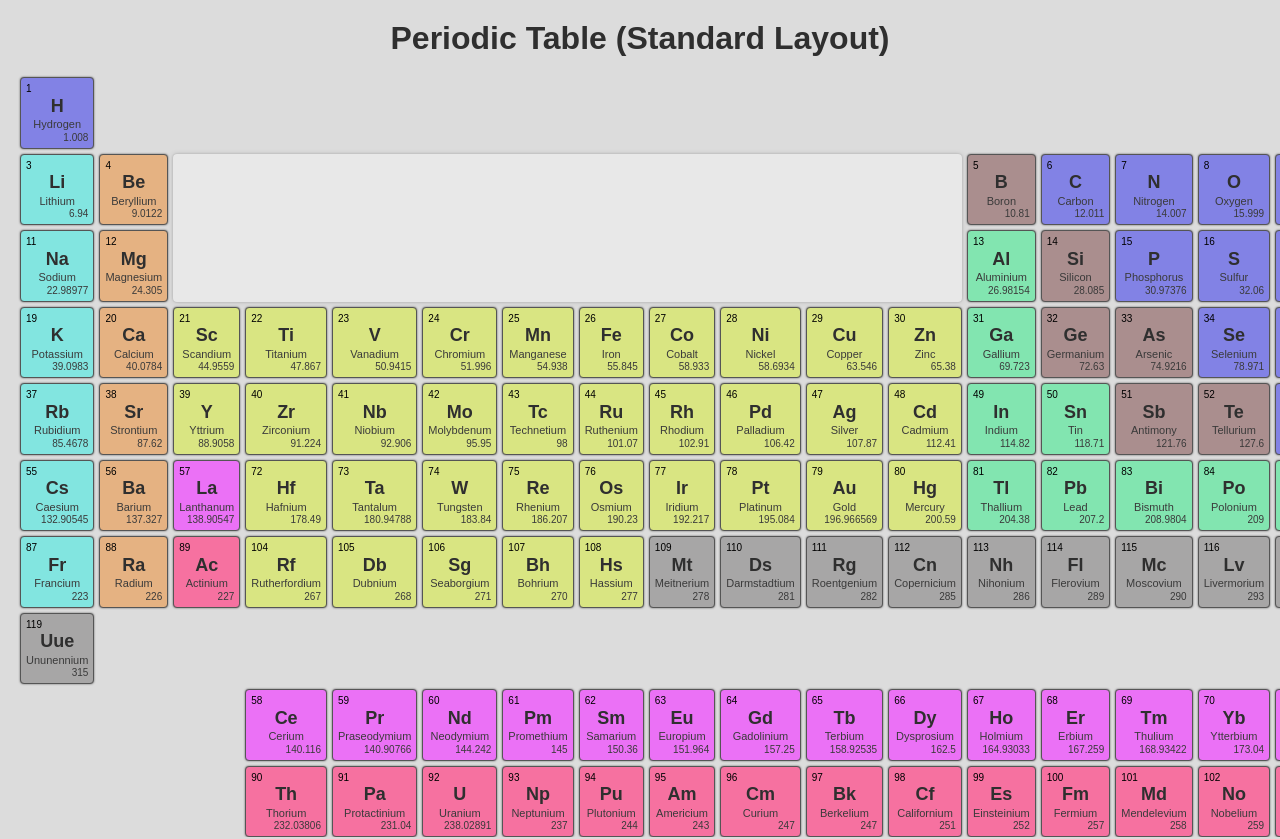
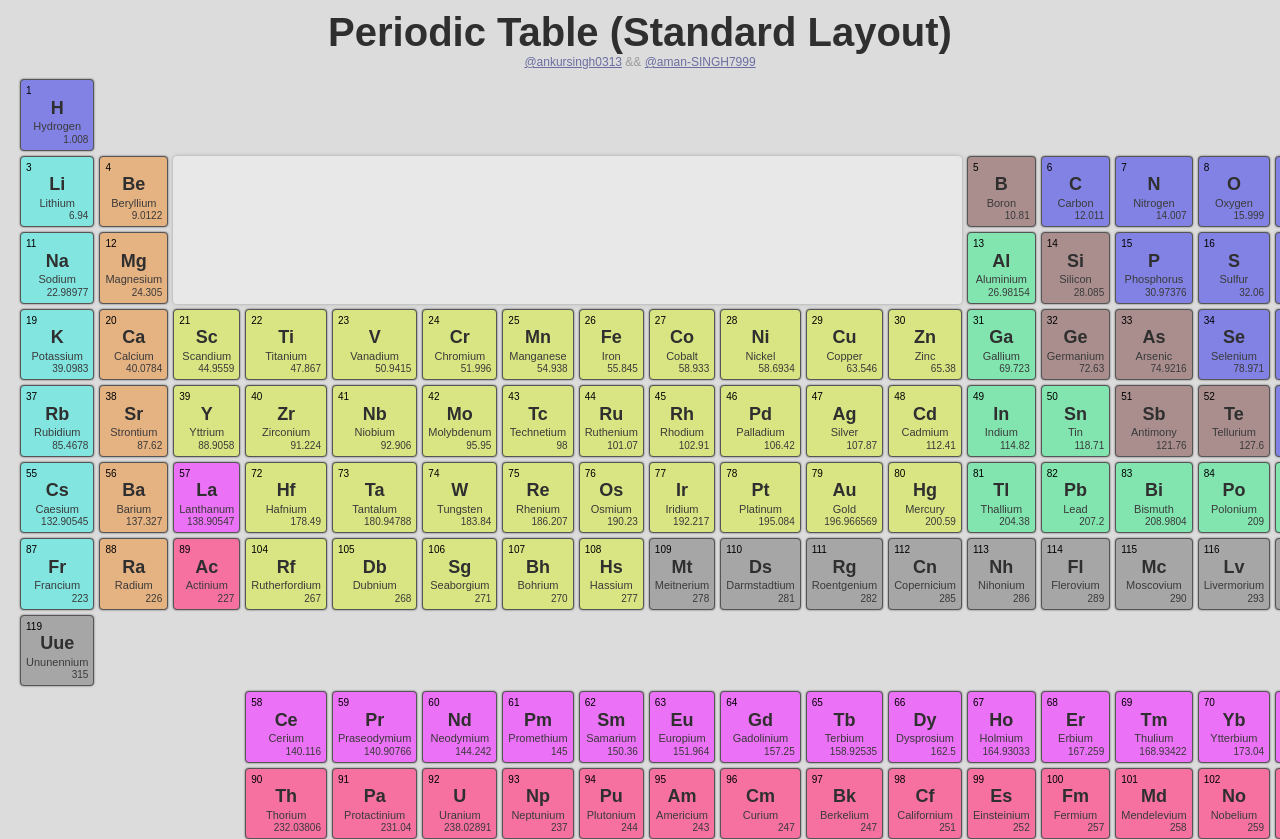
Before and after one commit to ankursingh0313/periodicTable, a plain HTML site: page index.html in a window 1280 px wide. Shown: the top 839 px of the page. Drawn offline with nearby package versions, Linux system fonts and the light colour scheme.

Commit message:
minor title related changes

```diff
--- a/index.html
+++ b/index.html
@@ -3,7 +3,9 @@
   <head>
     <meta charset="UTF-8" />
     <meta name="viewport" content="width=device-width, initial-scale=1.0" />
-    <title>Periodic Table (Standard Layout)</title>
+    <title>
+      Periodic Table (Standard Layout)@ankursingh0313&&@amansing7999
+    </title>
     <script
       type="module"
       src="https://unpkg.com/@google/model-viewer/dist/model-viewer.min.js"
@@ -191,11 +193,30 @@
         border-radius: 5px;
         /* margin-top: 5px; */
       }
+      .title-container {
+        margin: 10px auto;
+      }
+      .title {
+        font-size: 40px;
+        font-weight: 600;
+      }
+      .author {
+        color: #9b9a9a;
+        font-size: 12px;
+      }
+      .author > a {
+        color: #6c6ea1
+      }
     </style>
   </head>
   <body>
-    <h1>Periodic Table (Standard Layout)</h1>
-
+    <div class="title-container">
+      <div class="title">Periodic Table (Standard Layout)</div>
+      <div class="author">
+        <a href="https://github.com/ankursingh0313">@ankursingh0313</a> &&
+        <a href="https://github.com/aman-SINGH7999">@aman-SINGH7999</a>
+      </div>
+    </div>
     <div id="periodicTable"></div>
 
     <!-- JSON Data: all 118 elements with standard layout positions -->
```
